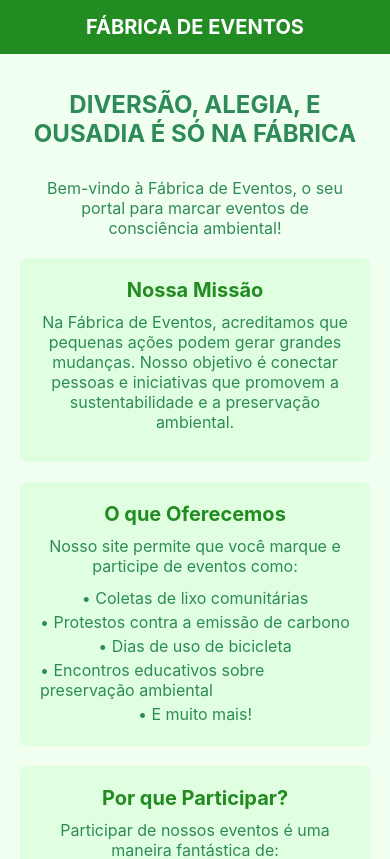
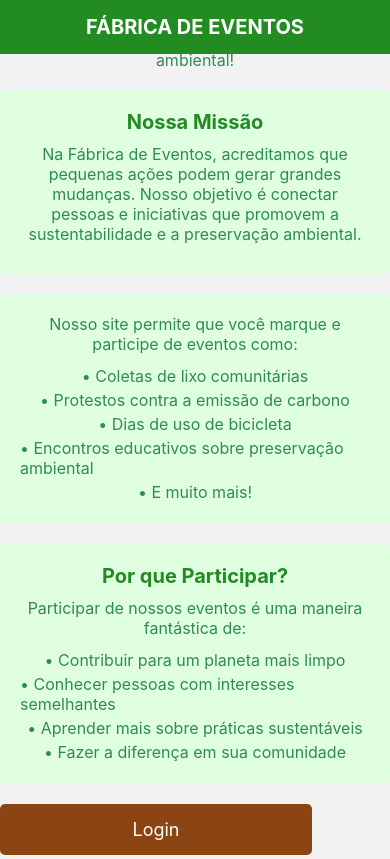
Before and after one commit to Gustavo4586/Fabrica_de_Eventos, a React Native app in the folder FRONTEND/: screen /Home in a window 390 px wide. Shown: the top 859 px of the page. Built offline with nearby package versions, Linux system fonts and the light colour scheme.

Commit message:
commit rapido6

```diff
--- a/FRONTEND/src/screens/Home.tsx
+++ b/FRONTEND/src/screens/Home.tsx
@@ -30,12 +30,10 @@ export default function Home() {
   };
 
   return (
-    <ScrollView contentContainerStyle={globalStyles.container}>
+    <ScrollView contentContainerStyle={globalStyles.scrollContainer}>
       <View style={globalStyles.header}>
         <Text style={globalStyles.headerText}>FÁBRICA DE EVENTOS</Text>
       </View>
-
-      <Text style={globalStyles.mainTitle}>DIVERSÃO, ALEGIA, E OUSADIA É SÓ NA FÁBRICA</Text>
 
       <Text style={globalStyles.subtitle}>
         Bem-vindo à Fábrica de Eventos, o seu portal para marcar eventos de consciência ambiental!
@@ -47,9 +45,7 @@ export default function Home() {
           Na Fábrica de Eventos, acreditamos que pequenas ações podem gerar grandes mudanças. Nosso objetivo é conectar pessoas e iniciativas que promovem a sustentabilidade e a preservação ambiental.
         </Text>
       </View>
-
       <View style={globalStyles.section}>
-        <Text style={globalStyles.sectionTitle}>O que Oferecemos</Text>
         <Text style={globalStyles.sectionText}>
           Nosso site permite que você marque e participe de eventos como:
         </Text>
```
